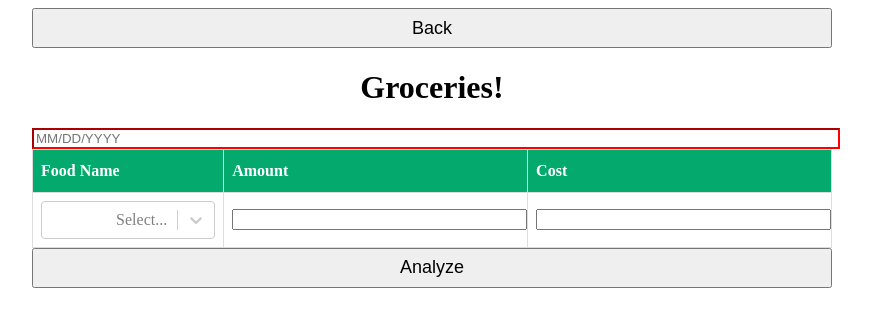
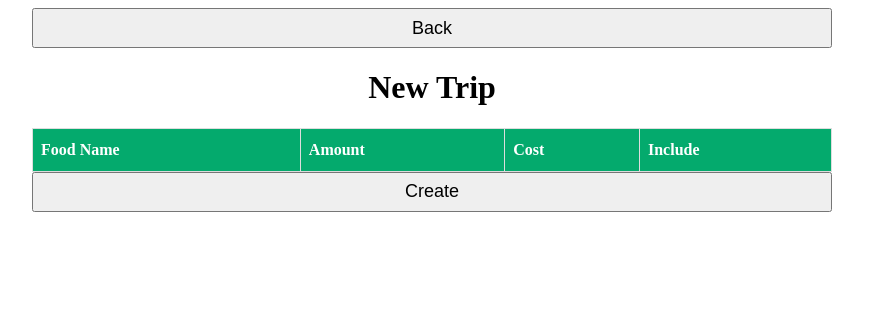
Before and after one commit to sebluy/groceries, a React app: page / in a window 1280 px wide. Both pictures are taken after a click on the button "New Trip". Shown: the top 326 px of the page, without its empty margins (208-1079 px from the left). Built offline with nearby package versions, Linux system fonts and the light colour scheme.

Commit message:
Add create trip page from previous items

```diff
--- a/index.css
+++ b/index.css
@@ -51,11 +51,3 @@ button {
     height: 40px;
     font-size: large;
 }
-
-.new-trip {
-    margin-top: 10px;
-    width: 200px;
-    margin-left: auto;
-    margin-right: auto;
-    display: block;
-}
--- a/src/components/App.tsx
+++ b/src/components/App.tsx
@@ -4,6 +4,7 @@ import { Trip } from '../trip'
 import { TripIndex } from './TripIndex'
 import { TripView } from './TripView'
 import { GroceryDb } from '../grocery-db'
+import { NewTripView } from './NewTripView'
 
 /*
  TODO: Add a analysis button on trip index to analyze a set of trips
@@ -19,6 +20,7 @@ export class App extends React.Component<any, any> {
 
     static TRIP_INDEX_PAGE = 'trip-index'
     static TRIP_PAGE = 'trip'
+    static NEW_TRIP_PAGE = 'new-trip'
 
     constructor(props) {
         super(props)
@@ -30,19 +32,35 @@ export class App extends React.Component<any, any> {
 
     render() {
         if (this.state.page === App.TRIP_INDEX_PAGE) {
-            return <TripIndex db={this.state.db} viewTrip={this.viewTrip.bind(this)}/>
+            return <TripIndex
+                db={this.state.db}
+                viewTrip={this.viewTrip.bind(this)}
+                viewNewTrip={this.viewNewTrip.bind(this)}
+            />
         } else if (this.state.page === App.TRIP_PAGE) {
             return <TripView
                 db={this.state.db}
                 trip={this.state.trip}
-                goBack={this.showIndex.bind(this)}
+                goBack={this.viewIndex.bind(this)}
+            />
+        } else if (this.state.page === App.NEW_TRIP_PAGE) {
+            return <NewTripView
+                db={this.state.db}
+                viewTrip={this.viewTrip.bind(this)}
+                goBack={this.viewIndex.bind(this)}
             />
         }
     }
 
-    showIndex() {
+    viewIndex() {
         this.setState({
             page: App.TRIP_INDEX_PAGE
+        })
+    }
+
+    viewNewTrip() {
+        this.setState({
+            page: App.NEW_TRIP_PAGE,
         })
     }
 
--- /dev/null
+++ b/src/components/NewTripView.tsx
@@ -0,0 +1,76 @@
+import * as React from 'react'
+import { Item } from '../item'
+import { Trip } from '../trip'
+import { ChangeEvent } from 'react'
+
+export class NewTripView extends React.Component<any, any> {
+
+    constructor(props) {
+        super(props)
+        console.log(props)
+        this.state = {
+            items: [],
+            selected: [],
+        }
+    }
+
+    async componentDidMount() {
+        let trips = await this.props.db.getTrips()
+        this.setState({items: Trip.allItems(trips)})
+    }
+
+    render() {
+        return (
+            <div id="main">
+                <button onClick={this.props.goBack}>Back</button>
+                <h1>New Trip</h1>
+                <table>
+                    <thead>
+                        <tr>
+                            <th>Food Name</th>
+                            <th>Amount</th>
+                            <th>Cost</th>
+                            <th>Include</th>
+                        </tr>
+                    </thead>
+                    <tbody>
+                        {this.state.items.map(this.renderItem.bind(this))}
+                    </tbody>
+                </table>
+                <button onClick={this.create.bind(this)}>Create</button>
+            </div>
+        )
+    }
+
+    renderItem(item: Item, i) {
+        return (
+            <tr key={i}>
+                <td>{item.food.label}</td>
+                <td>{item.amount.raw}</td>
+                <td>{item.cost}</td>
+                <td>
+                    <input
+                        type="checkbox"
+                        onChange={(e) => this.selectItem(i, e)}
+                        checked={this.state.selected[i] === true}
+                    />
+                </td>
+            </tr>
+        )
+    }
+
+    selectItem(i: number, e: ChangeEvent) {
+        this.state.selected[i] = (e.target as HTMLInputElement).checked
+        this.forceUpdate()
+    }
+
+    create() {
+        let trip = new Trip()
+        trip.items = (this.state.items as Array<Item>)
+            .filter((item, i) => this.state.selected[i])
+            .map(item => item.clone())
+        this.props.db.putTrip(trip)
+        this.props.viewTrip(trip)
+    }
+
+}
--- a/src/components/TripIndex.tsx
+++ b/src/components/TripIndex.tsx
@@ -42,8 +42,7 @@ export class TripIndex extends React.Component<any, any> {
                     </tbody>
                 </table>
                 <button
-                    className="new-trip"
-                    onClick={() => this.props.viewTrip(new Trip())}>
+                    onClick={() => this.props.viewNewTrip()}>
                     New Trip
                 </button>
                 <button
--- a/src/components/TripView.tsx
+++ b/src/components/TripView.tsx
@@ -21,9 +21,7 @@ export class TripView extends React.Component<any, any> {
             trip.items.push(new Item)
         }
         this.forceUpdate()
-        this.props.db.putTrip(trip).then(id => {
-            trip.id = id
-        })
+        this.props.db.putTrip(trip)
     }
 
     render() {
@@ -55,6 +53,7 @@ export class TripView extends React.Component<any, any> {
                     </tbody>
                 </table>
                 <button onClick={this.analyze.bind(this)}>Analyze</button>
+                <button onClick={this.delete.bind(this)}>Delete</button>
                 {this.state.analysis ? <AnalysisTable {...this.state.analysis}/> : ''}
             </div>
         )
@@ -124,4 +123,8 @@ export class TripView extends React.Component<any, any> {
         this.setState({analysis})
     }
 
+    delete() {
+        this.props.db.deleteTrip(this.props.trip).then(this.props.goBack)
+    }
+
 }
--- a/src/grocery-db.ts
+++ b/src/grocery-db.ts
@@ -33,7 +33,11 @@ export class GroceryDb {
     }
 
     putTrip(trip: Trip): Promise<number> {
-        return this.db.trips.put(trip)
+        return this.db.trips.put(trip).then(id => trip.id = id)
+    }
+
+    deleteTrip(trip: Trip): Promise<undefined> {
+        return this.db.trips.delete(trip.id)
     }
 
 }
--- a/src/item.ts
+++ b/src/item.ts
@@ -45,4 +45,8 @@ export class Item {
         return errors
     }
 
+    clone() {
+        return new Item({...this.food}, {...this.amount}, this.cost)
+    }
+
 }
--- a/src/trip.ts
+++ b/src/trip.ts
@@ -34,5 +34,8 @@ export class Trip {
         return errors
     }
 
+    static allItems(trips: Array<Trip>): Array<Item> {
+        return trips.reduce((all, trip) => all.concat(trip.items), []).filter((item: Item) => item.valid())
+    }
 
 }
```
Also changed, not shown: 1 other file (tests, documents, lock files or other folders).
